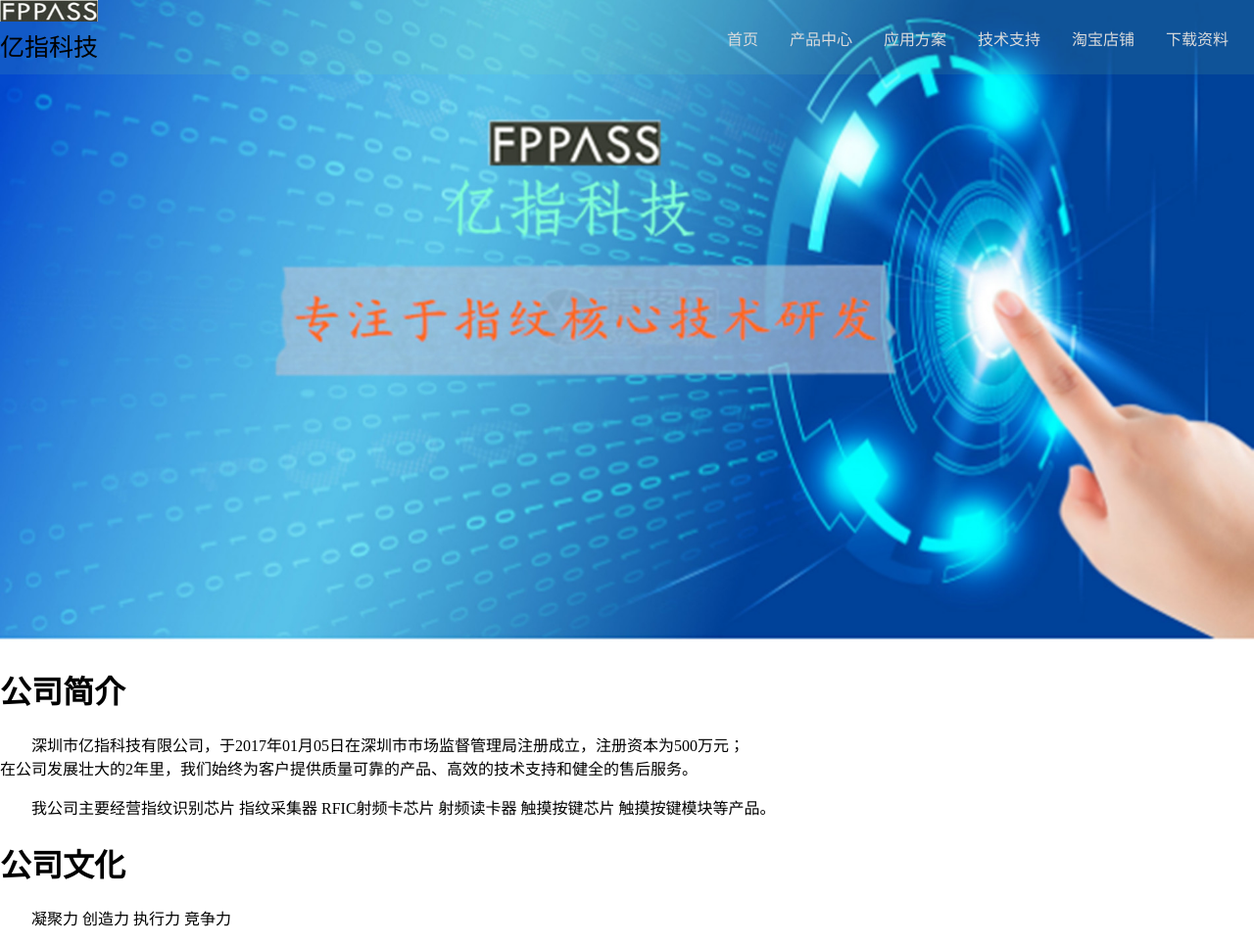
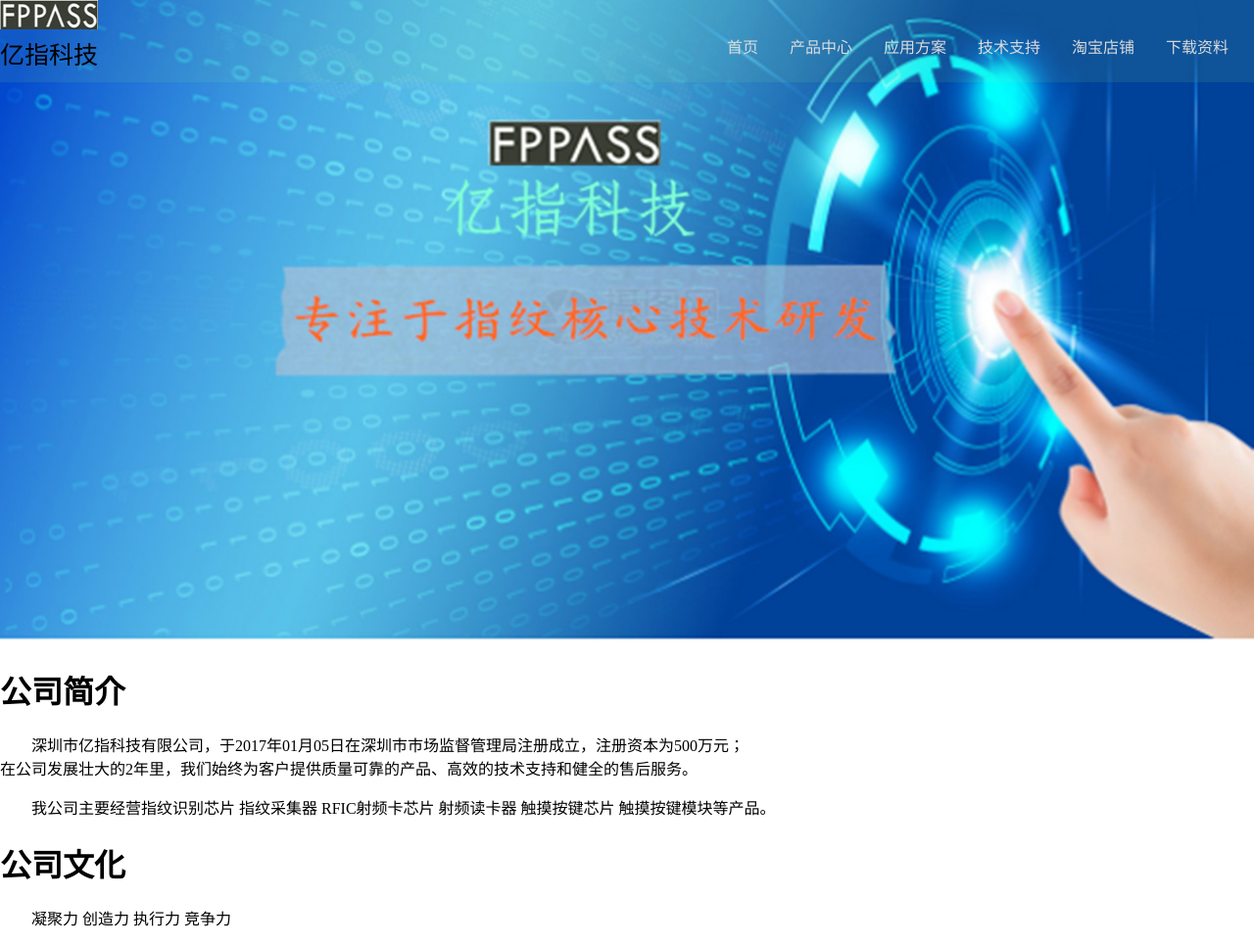
Before and after one commit to easyfp/easyfp.github.io, a Jekyll site: the page about.html, which Jekyll copies as it is, in a window 1280 px wide and 965 px high. Shown: the whole window at 98% size. Built offline with Jekyll 4.4.1, drawn with Linux system fonts in a browser that asks for light colours.

Commit message:
Update about.html

```diff
--- a/about.html
+++ b/about.html
@@ -42,7 +42,7 @@
 </head>
 <body>
              <ul>
-<a class="active"  style="text-align:center;font-size:25px"><img src="img/portfolio/7.jpg";style="position:relative;top:150px;right:400px"width="100" height="22"><br/>亿指科技</a>
+<a class="active"  style="text-align:center;font-size:25px"><img src="img/portfolio/7.jpg";style="position:relative;margin-top:150px;margin-right:400px"width="100" height="30"><br/>亿指科技</a>
 	         <li>
                      <a class="page-scroll" style="top:-13px;right:10px;position:relative;" href="/_includes/download.html">下载资料</a>
 
```
